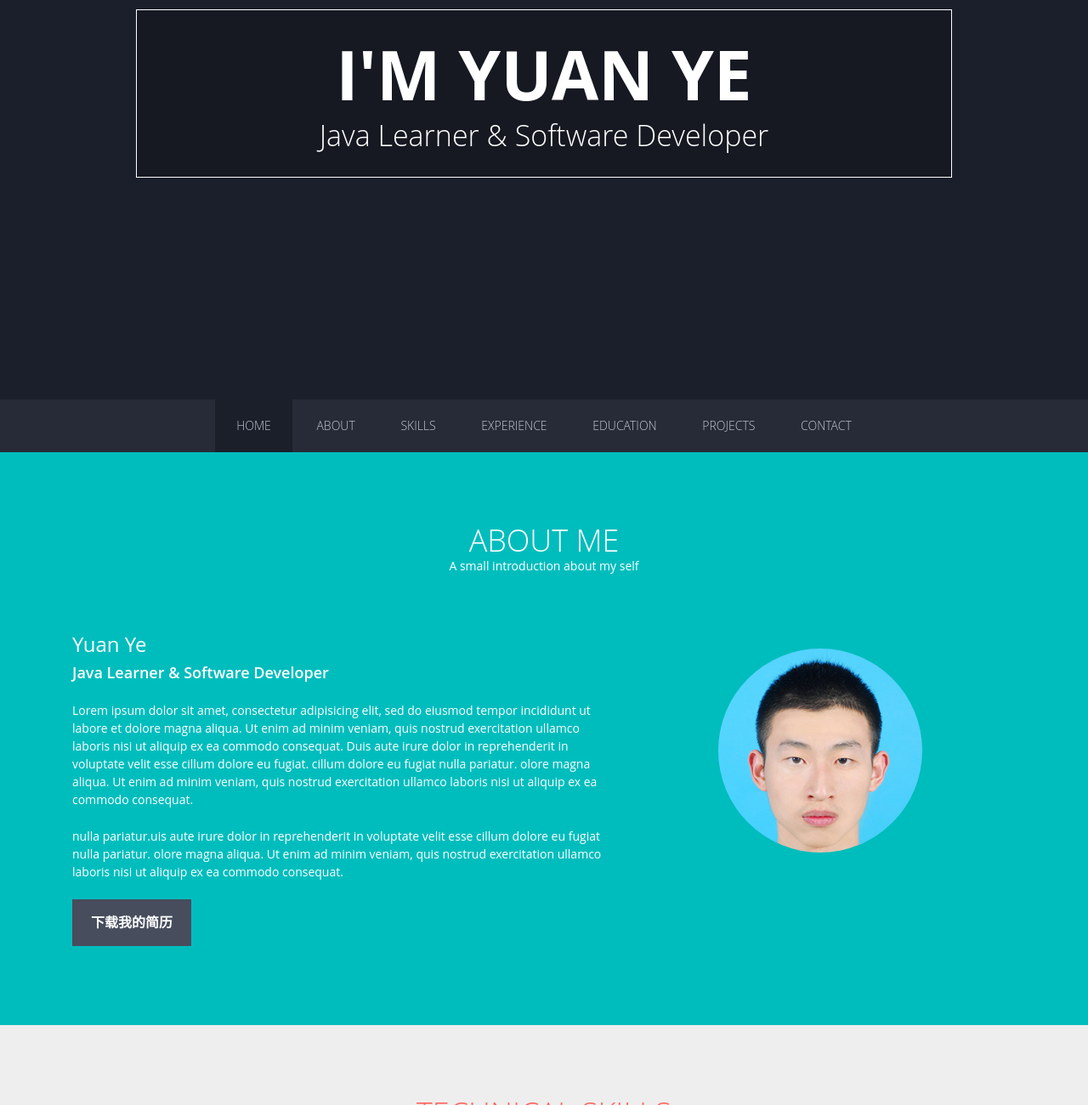
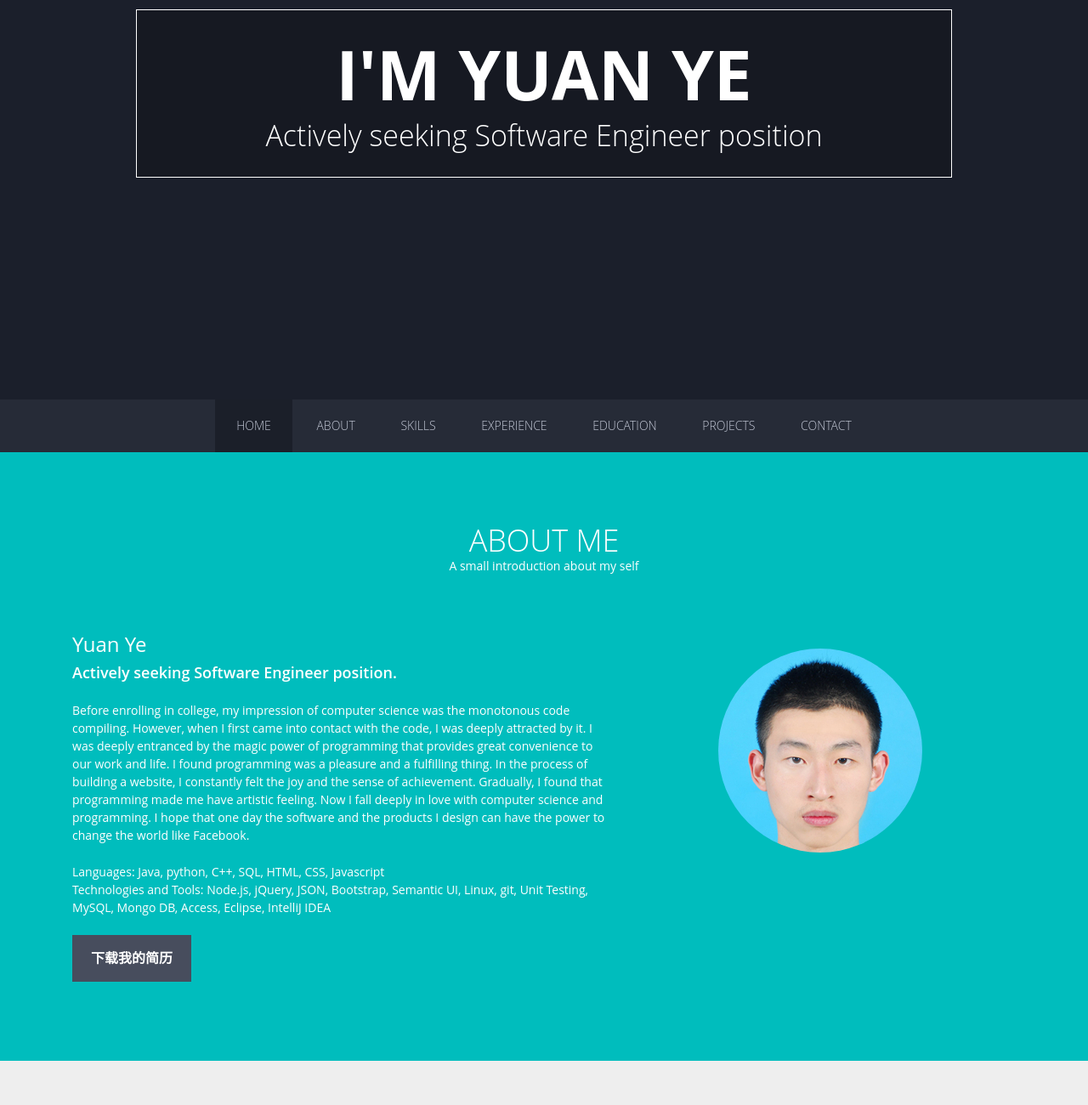
Before and after one commit to naiveallen/naiveallen.github.io, a plain HTML site: page index.html in a window 1280 px wide. Shown: the part 270-1570 px from the top of the page at 85% size. Drawn offline with Linux system fonts and the light colour scheme; a web font is replaced by a local one.

Commit message:
version 3

```diff
--- a/index.html
+++ b/index.html
@@ -44,7 +44,7 @@
     <!--banner end-->
     <div class="bannerText container">
       <h1>I'm Yuan Ye</h1>
-      <h2>Java Learner & Software Developer</h2>
+      <h2>Actively seeking Software Engineer position</h2>
     </div>
     <!--menu start-->
     <div class="menu">
@@ -86,9 +86,12 @@
       <div class="row">
         <div class=" col-xs-12 col-sm-12 col-md-7 col-lg-7">
           <h3>Yuan Ye</h3>
-          <h4 class="subHeading">Java Learner & Software Developer</h4>
-          <p>Lorem ipsum dolor sit amet, consectetur adipisicing elit, sed do eiusmod tempor incididunt ut labore et dolore magna aliqua. Ut enim ad minim veniam, quis nostrud exercitation ullamco laboris nisi ut aliquip ex ea commodo consequat. Duis aute irure dolor in reprehenderit in voluptate velit esse cillum dolore eu fugiat.  cillum dolore eu fugiat nulla pariatur. olore magna aliqua. Ut enim ad minim veniam, quis nostrud exercitation ullamco laboris nisi ut aliquip ex ea commodo consequat. </p>
-          <p>nulla pariatur.uis aute irure dolor in reprehenderit in voluptate velit esse cillum dolore eu fugiat nulla pariatur. olore magna aliqua. Ut enim ad minim veniam, quis nostrud exercitation ullamco laboris nisi ut aliquip ex ea commodo consequat. </p>
+          <h4 class="subHeading">Actively seeking Software Engineer position.</h4>
+          <p>Before enrolling in college, my impression of computer science was the monotonous code compiling. However, when I first came into contact with the code, I was deeply attracted by it. I was deeply entranced by the magic power of programming that provides great convenience to our work and life. I found programming was a pleasure and a fulfilling thing. In the process of building a website, I constantly felt the joy and the sense of achievement. Gradually, I found that programming made me have artistic feeling. Now I fall deeply in love with computer science and programming. I hope that one day the software and the products I design can have the power to change the world like Facebook. </p>
+          <p>Languages: Java, python, C++, SQL, HTML, CSS, Javascript<br>
+          	Technologies and Tools: Node.js, jQuery, JSON, Bootstrap, Semantic UI, Linux, git, Unit Testing, MySQL, Mongo DB, Access, Eclipse, IntelliJ IDEA
+          </p>
+
           <a href="images/portfolio/袁野2018.pdf" class="bntDownload">下载我的简历</a> </div>
         <div class=" col-xs-12 col-sm-12 col-md-4 col-lg-4 col-md-offset-1 col-lg-offset-1 proPic"> <img src="images/portfolio/big/photo.jpg" alt="" class="img-circle topmar"> </div>
       </div>
```
